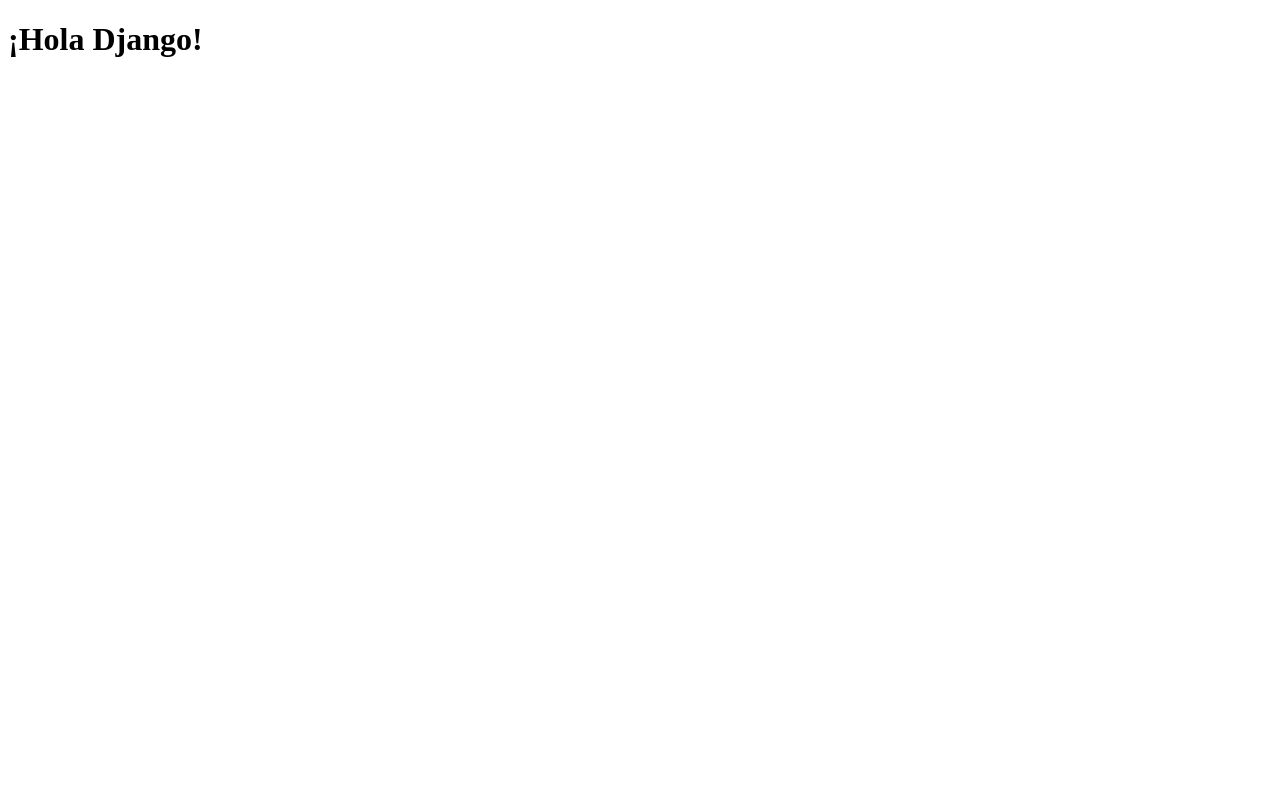
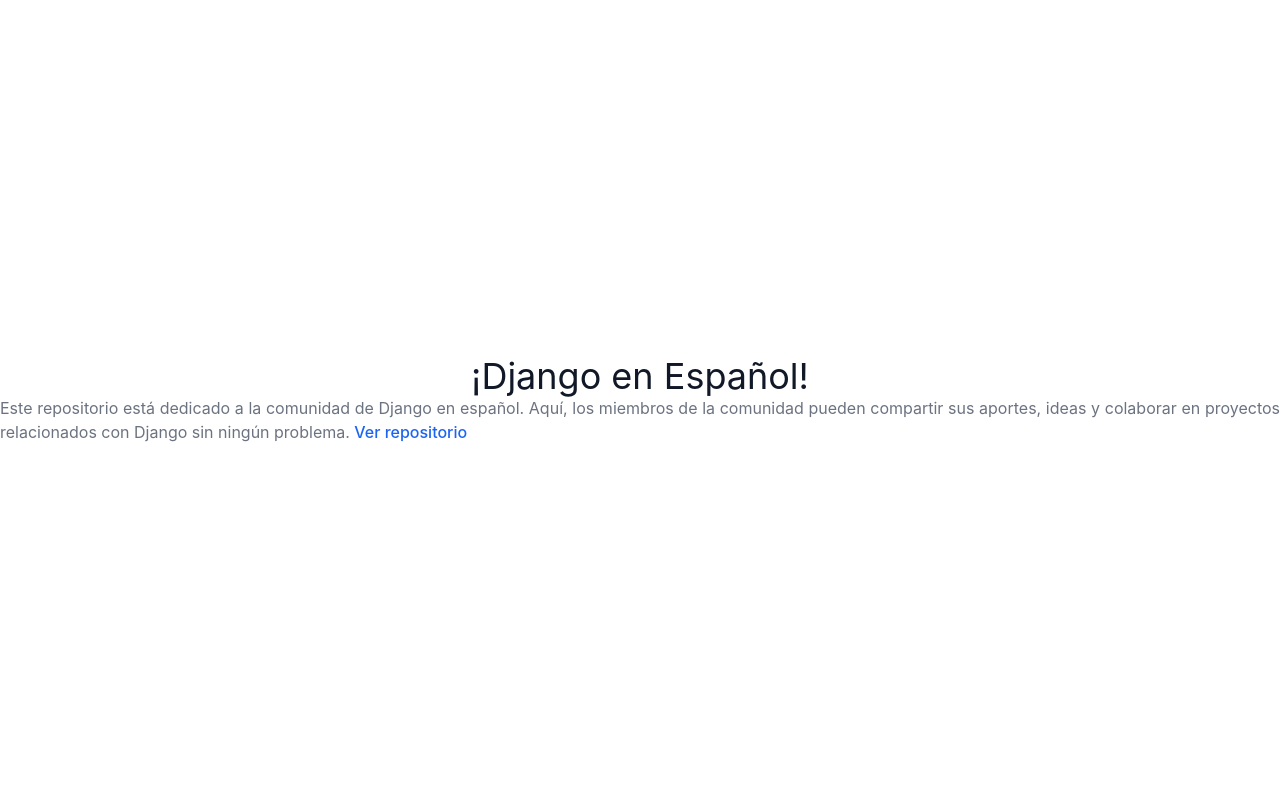
Before and after one commit to DjangoEsp/Web, a Django app: page / in a window 1280 px wide. Before the commit the page is almost empty. Run offline with Django 5.2, Linux system fonts and the light colour scheme; parts of the project's set-up code (start-up, migrations or seed data) failed here and were passed over; some libraries are stand-ins or nearby versions.

Commit message:
Se mejoró la página de presentación

```diff
--- a/Web/templates/web/index.html
+++ b/Web/templates/web/index.html
@@ -4,8 +4,18 @@
     <meta charset="UTF-8">
     <meta name="viewport" content="width=device-width, initial-scale=1.0">
     <title>Django en Español</title>
+
+    <!-- Enlace link de flowbite css-->
+    <link href="https://cdnjs.cloudflare.com/ajax/libs/flowbite/2.3.0/flowbite.min.css"  rel="stylesheet" />
 </head>
 <body>
-    <h1>¡Hola Django!</h1>
+    <div class="container mx-auto h-screen flex flex-col justify-center">
+        <p class="text-4xl text-gray-900 dark:text-white text-center">¡Django en Español!</p>
+        <p class="text-justify text-gray-500 dark:text-gray-400">Este repositorio está dedicado a la comunidad de Django en español. Aquí, los miembros de la comunidad pueden compartir sus aportes, ideas y colaborar en proyectos relacionados con Django sin ningún problema. <a href="https://github.com/DjangoEsp/Web" target="_blank" class="font-medium text-blue-600 dark:text-blue-500 hover:underline">Ver repositorio</a></p>
+    </div>
+
+
+    <!-- Enlace script de flowbite css-->
+    <script src="https://cdnjs.cloudflare.com/ajax/libs/flowbite/2.3.0/flowbite.min.js"></script>
 </body>
 </html>
```
